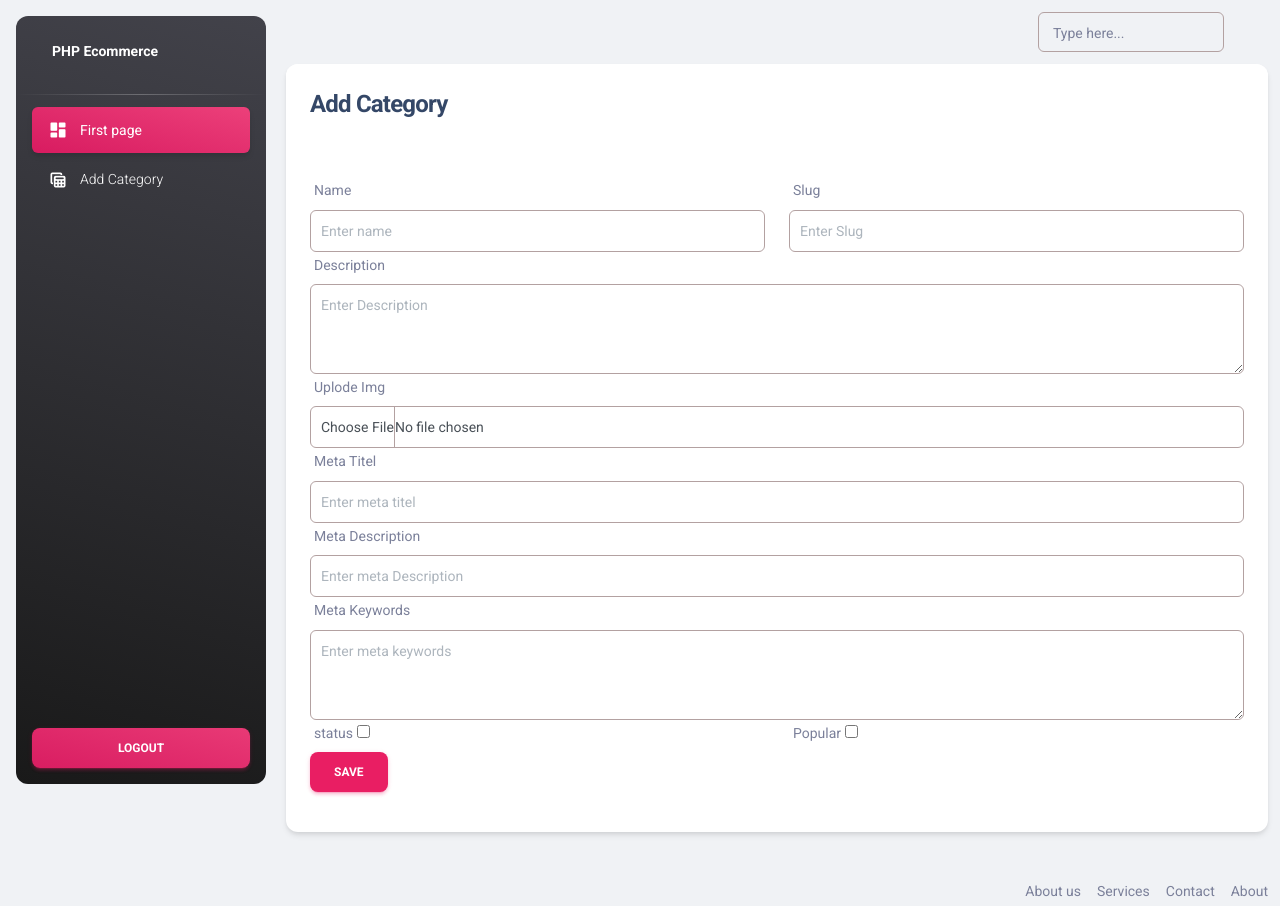
After one commit to JhansiSatish/Ecom_PHP, a PHP site: page /admin/category.php in a window 1280 px wide. The commit adds this page. Run offline with PHP 8.4, Linux system fonts and the light colour scheme; the visitor is signed in with stand-in values (Sample User, id 1); some libraries are stand-ins or nearby versions.

Commit message:
first commit

```diff
--- /dev/null
+++ b/admin/category.php
@@ -0,0 +1,71 @@
+<?php
+include('includes/header.php');
+include('../middleware/adminmiddleware.php');
+?>
+<div class="container">
+
+    <div class="row">
+        <div class="col-md-12">
+            <div class="card">
+                <div class="card-header">
+                    <h4>Add Category</h4>
+                </div>
+                <div class="card-body">
+                    <form action="code.php" method="POST" enctype="multipart/form-data">
+                        <div class="row">
+                            <div class="col-md-6">
+                                <label for="">Name</label>
+                                <input type="text" class="form-control" name="name" placeholder="Enter name">
+                            </div>
+                            <div class="col-md-6">
+                                <label for="">Slug</label>
+                                <input type="text" class="form-control" name="slug" placeholder="Enter Slug">
+                            </div>
+                            <div class="col-md-12">
+                                <label for="">Description</label>
+                                <textarea name="description" placeholder="Enter Description" rows="3" class="form-control"></textarea>
+                            </div>
+                            <div class="col-md-12">
+                                <label for="">Uplode Img</label>
+                                <input type="file" class="form-control" name="image">
+                            </div>
+                            <div class="col-md-12">
+                                <label for="">Meta Titel</label>
+                                <input type="text" class="form-control" name="meta_titel" placeholder="Enter meta titel">
+                            </div>
+                            <div class="col-md-12">
+                                <label for="">Meta Description</label>
+                                <input type="text" class="form-control" name="meta_description" placeholder="Enter meta Description">
+                            </div>
+                            <div class="col-md-12">
+                                <label for="">Meta Keywords</label>
+                                <textarea name="meta_keywords" placeholder="Enter meta keywords" rows="3" class="form-control"></textarea>
+                            </div>
+                            <div class="col-md-6">
+                                <label for="">status</label>
+                                <input type="checkbox" name="status">
+                            </div>
+                            <div class="col-md-6">
+                                <label for="">Popular</label>
+                                <input type="checkbox" name="popular">
+                            </div>
+                            <div class="col-md-12">
+                                <button type="submit" class="btn btn-primary" name="add_category">Save</button>
+                            </div>
+                        </div>
+                    </form>
+                </div>
+            </div>
+        </div>
+
+    </div>
+
+
+
+</div>
+
+
+
+
+
+<?php include('includes/footer.php'); ?>
--- a/admin/includes/header.php
+++ b/admin/includes/header.php
@@ -1,3 +1,4 @@
+<?php session_start(); ?>
 <!DOCTYPE html>
 <html lang="en">
 
@@ -19,6 +20,12 @@
     <link href="https://fonts.googleapis.com/icon?family=Material+Icons+Round" rel="stylesheet">
     <!-- CSS Files -->
     <link id="pagestyle" href="assets/css/material-dashboard.min.css?v=3.0.0" rel="stylesheet" />
+    <style>
+        .form-control {
+            border: 1px solid #b3a1a1 !important;
+            padding: 8px 10px;
+        }
+    </style>
 </head>
 
 <body class="g-sidenav-show  bg-gray-200">
--- a/admin/includes/sidebar.php
+++ b/admin/includes/sidebar.php
@@ -18,18 +18,18 @@
                 </a>
             </li>
             <li class="nav-item">
-                <a class="nav-link text-white " href="../pages/tables.html">
+                <a class="nav-link text-white " href="category.php">
                     <div class="text-white text-center me-2 d-flex align-items-center justify-content-center">
                         <i class="material-icons opacity-10">table_view</i>
                     </div>
-                    <span class="nav-link-text ms-1">Second Page</span>
+                    <span class="nav-link-text ms-1">Add Category</span>
                 </a>
             </li>
         </ul>
     </div>
     <div class="sidenav-footer position-absolute w-100 bottom-0 ">
         <div class="mx-3">
-            <a class="btn bg-gradient-primary mt-4 w-100" href="https://www.creative-tim.com/product/material-dashboard-pro?ref=sidebarfree" type="button">Upgrade to pro</a>
+            <a class="btn bg-gradient-primary mt-4 w-100" href="../logout.php">Logout</a>
         </div>
     </div>
 </aside>
--- a/admin/index.php
+++ b/admin/index.php
@@ -1,4 +1,7 @@
-<?php include('includes/header.php'); ?>
+<?php
+include('includes/header.php');
+include('../middleware/adminmiddleware.php');
+?>
 <div class="container">
 
     <div class="row">
--- /dev/null
+++ b/functions/myfunctions.php
@@ -0,0 +1,7 @@
+<?php
+ function redirect($url,$message){
+    $_SESSION['message']=$message;
+    header('location:'.$url);
+    exit();
+
+ }
--- a/includes/header.php
+++ b/includes/header.php
@@ -1,3 +1,4 @@
+
 <!doctype html>
 <html lang="en">
 
--- /dev/null
+++ b/middleware/adminmiddleware.php
@@ -0,0 +1,10 @@
+<?php
+include('../functions/myfunctions.php');
+if (isset($_SESSION['auth'])) {
+    if ($_SESSION['role_as'] != 1) {
+        redirect("../index.php", "Your are not authorized to access this page");
+        header('location:../index.php');
+    }
+} else {
+    redirect("../login.php", "login to continue ");
+}
```
Also changed, not shown: admin/code.php (added, +28 -0 lines), functions/authcode.php (+9 -6 lines), uplodes/1693703751.jpg (added).
